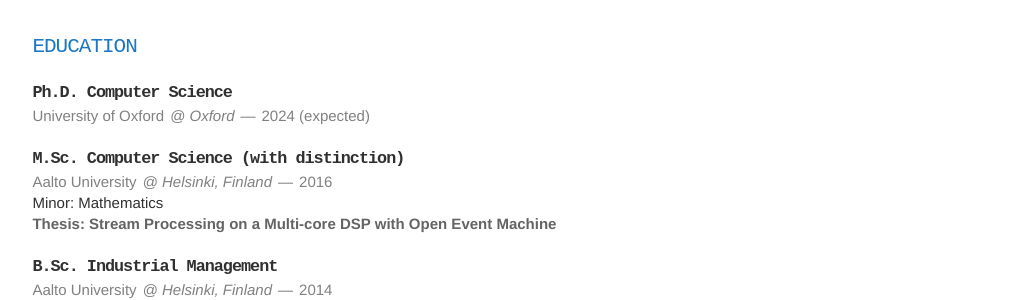
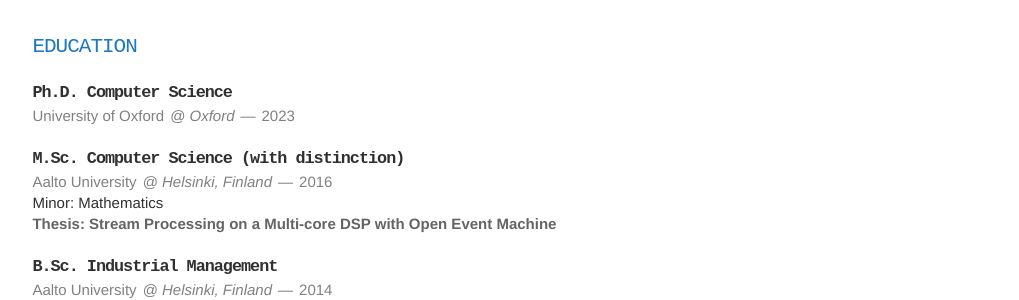
Before and after one commit to vuoristo/vuoristo.github.io, a Jekyll site: the page built from index.html, in a window 1280 px wide. Shown: the part 1512-1812 px from the top of the page, without its empty margins (166-1185 px from the left). Built offline with Jekyll 4.4.1, drawn with Linux system fonts in a browser that asks for light colours; nearby versions of some CDN libraries; some web fonts are replaced.

Commit message:
Update graduation date

```diff
--- a/_data/education.yaml
+++ b/_data/education.yaml
@@ -1,7 +1,7 @@
 - degree: Ph.D. Computer Science
   school: University of Oxford
   location: Oxford
-  graduation: 2024 (expected)
+  graduation: 2023
 - degree: M.Sc. Computer Science (with distinction)
   school: Aalto University
   location: Helsinki, Finland
```
